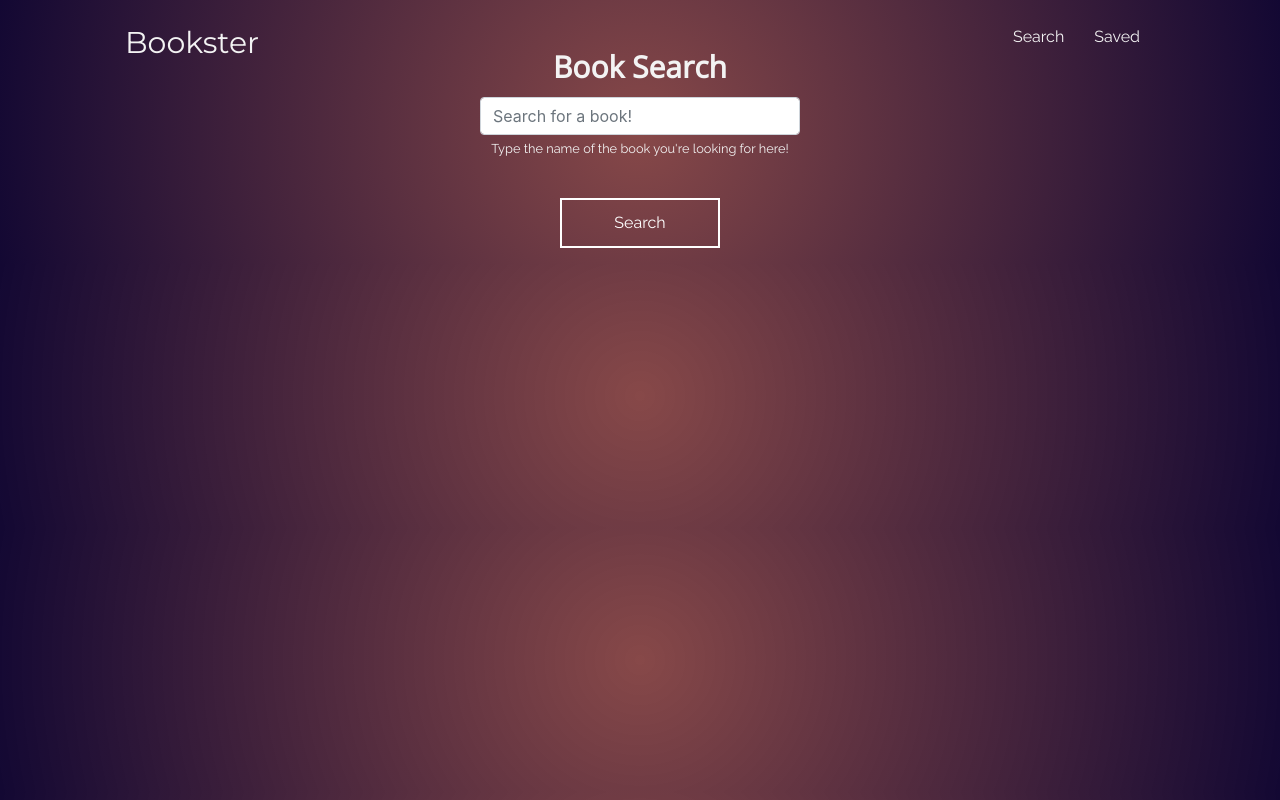
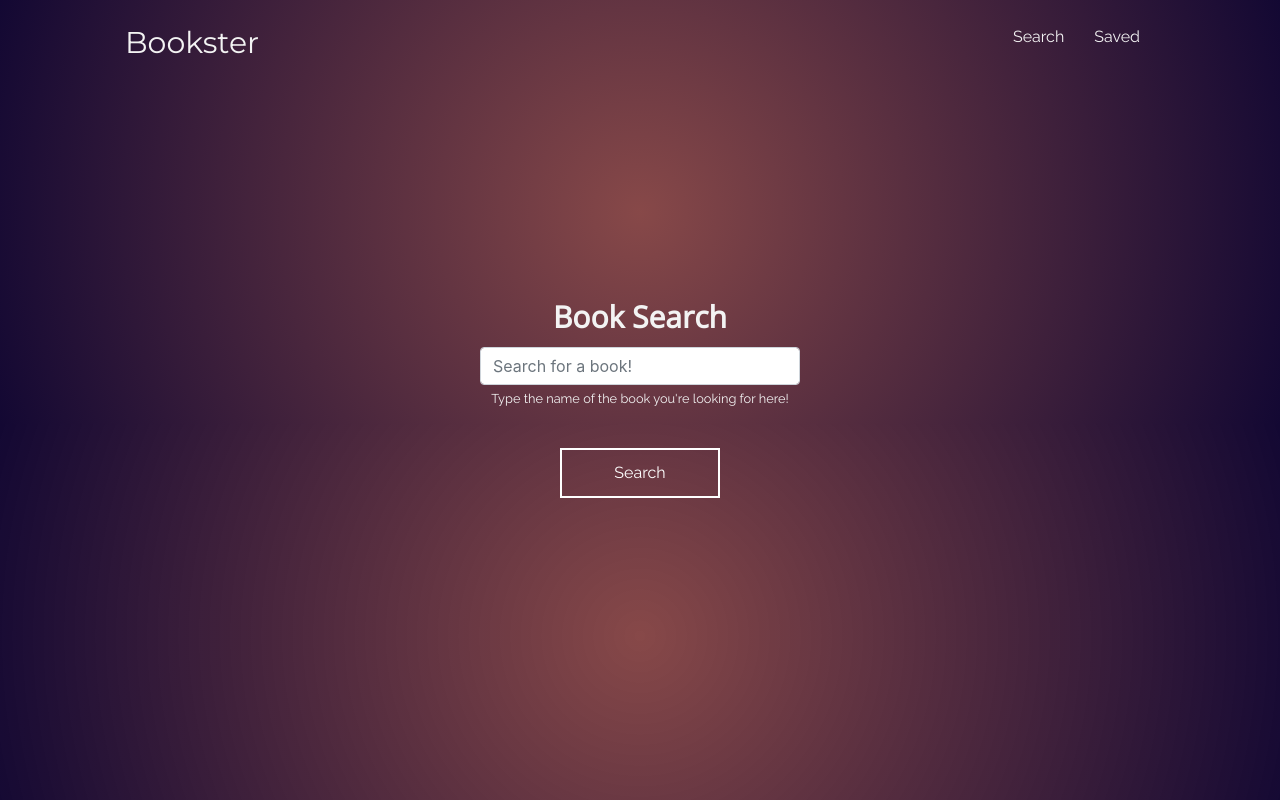
Before and after one commit to grincon0/React-Books, a React (Create React App) app in the folder client/: page /search in a window 1280 px wide. Built offline with nearby package versions, Linux system fonts and the light colour scheme.

Commit message:
add form submit transitions and fixed padding issue

```diff
--- a/client/src/App.js
+++ b/client/src/App.js
@@ -15,11 +15,11 @@ class App extends Component {
       <Router>
       <div className="App">
       <NavBar />
-      <Wrapper>
+
         <Route exact path="/" component={Landing}/>
         <Route exact path="/search" component={Search}/>
         <Route exact path="/saved" component={Saved} />
-        </Wrapper>
+
         {/* <Footer /> */}
       </div>
       </Router>
--- a/client/src/components/SearchForm/index.js
+++ b/client/src/components/SearchForm/index.js
@@ -7,7 +7,7 @@ function SearchForm(props) {
 
     return (
         <div>
-            <Flex classes={`flex-col-center form-group form-fade-in`}>
+            <Flex classes={`flex-col-center form-group form-fade-in ${props.animate ? "move-up" : "pre-move-position"}`}>
                 <label htmlFor="bookSearch">Book Search</label>
                 <input
                     name="search"
--- a/client/src/components/SearchForm/style.css
+++ b/client/src/components/SearchForm/style.css
@@ -35,3 +35,12 @@
 
     }
  }
+
+ .move-up{
+     transition: all 0.6s ease;
+     transform: translateY(10px);
+ }
+
+ .pre-move-position{
+     transform: translateY(250px);
+ }
--- a/client/src/pages/Saved.js
+++ b/client/src/pages/Saved.js
@@ -58,7 +58,7 @@ class Saved extends Component {
                 </div>
 
 
-                <Flex classes={`flex-row-items height-adjust`}>
+                <Flex classes={`flex-row-items padding-fix`}>
                     {items}
                 </Flex>
             </Flex>
--- a/client/src/pages/Search.js
+++ b/client/src/pages/Search.js
@@ -12,18 +12,48 @@ class Search extends Component {
     state = {
         search: "",
         results: [],
+        elements: [],
         saved: [],
+        animation: {
+            canFormMove: false,
+            canBooksAppear: false
+        }
 
     }
     componentDidMount() {
-        /* this.getSavedBooksFromDB().then(this.loadDefaultBooks()); */
 
-    /*     setTimeout(() => {
 
-            console.log(this.state.results);
-            console.log(this.state.saved)
-        }, 1500); */
+    }
+    componentDidUpdate = () => {
+     /*   if (this.state.animation.canFormMove && this.state.canBooksAppear === false) {
+            let newState = { ...this.state };
+            newState.animation.canBooksAppear = true;
+            this.setState(newState);
+            console.log(this.state);
+        }  */
+       /*  console.log("state updated");
+        if(this.state.animation.canFormMove){
+            this.addAnimationEndLisenter(".form-group", "transition", "first");
+        } */
 
+    }
+    addAnimationEndLisenter = (query, type, which) => {
+        let element = document.querySelector(query);
+
+        element.addEventListener(`${type}end`, () => {
+
+            let newState = { ...this.state };
+
+            switch (which) {
+                case 'first':
+                    newState.animation.canBooksAppear = true;
+                    this.setState(newState);
+                    break;
+                default:
+
+                    break;
+            }
+        });
     }
     loadDefaultBooks() {
         API.getDefaultGoogleBooks()
@@ -52,23 +82,15 @@ class Search extends Component {
         API.getGoogleSearchBooks(this.state.search)
             .then(res => {
                 this.setState({ results: res.data.items })
-            }).catch(err => console.log(err));
+            }).then(() => this.handleSearchFormMovement()).catch(err => console.log(err));
     }
     handleClickSave = (event, body) => {
-
         event.stopPropagation();
-
-
-
-
         if (!this.checkIfSaved(body.book_id)) {
-
             API.saveBook(body).then(res => {
-
                 let newState = { ...this.state };
                 newState.results = [];
                 newState.saved.push(res.data);
-
                 this.setState({ newState });
             });
         } else {
@@ -77,22 +99,26 @@ class Search extends Component {
 
         console.log(this.state.saved);
     }
+    handleSearchFormMovement = () => {
+        if (this.state.animation.canFormMove === false) {
+            this.setState({ animation: { canFormMove: true } });
+        } else {
+            return;
+        }
+
+    }
     checkIfSaved(arr) {
         for (let i = 0; i < this.state.saved.length; i++) {
-
             if (arr.id === this.state.saved[i].book_id) {
                 return true;
             }
         }
-
         return false;
-
     }
     getSavedBooksFromDB() {
         return new Promise((resolve, reject) => {
             API.getAllSavedBooks().then(
                 (res) => {
-
                     let newState = { ...this.state }
                     console.log('incoming saved data', res.data);
                     newState.saved = (res.data);
@@ -101,10 +127,10 @@ class Search extends Component {
             )
         });
     }
-    render() {
+    elementizeBooks = () => {
+
+        if(this.state.elements.length === 0){
             let books = this.state.results.map(book =>
-
-
                 (this.checkIfSaved(book)) ?
 
                     console.log("Duplicate found") :
@@ -135,24 +161,46 @@ class Search extends Component {
                             link: book.volumeInfo.previewLink,
                             saved: true
                         }))}
+                    />
+            );
+            console.log(books);
+            let newState = {...this.state};
+            newState.elements = books;
+            this.setState(newState);
+        }else{
+            console.log("returning");
+            return;
+        }
+
+    }
+    dumpBooks = () => {
+      if (this.state.animation.canFormMove) {
+        this.elementizeBooks();
+            console.log(this.state.elements);
+            let books = [...this.state.elements];
+
+            return books;
+        }else{
+            return;
+        }
+
+    }
+    render() {
+        let books = this.dumpBooks();
 
 
-                />
-
-
-        )
 
         return (
-            <section className={`no-overflow`} id="Search">
+            <section className={``} id="Search">
                 <Flex classes={`flex-col-center  ${this.state.transition ? "fade" : ""} `}>
                     <SearchForm
                         handleInputChange={this.handleInputChange}
                         handleFormSubmit={this.handleFormSubmit}
                         search={this.state.search}
+                        animate={this.state.animation.canFormMove}
                     />
-                    <Flex classes={`flex-row-items`}>
-                        {books}
-
+                    <Flex classes={`flex-row-items padding-fix`}>
+                        {books ? books : ""}
                     </Flex>
                 </Flex>
             </section>
--- a/client/src/pages/styles/Saved.css
+++ b/client/src/pages/styles/Saved.css
@@ -15,3 +15,8 @@
     flex-wrap: wrap;
     width: 80vw;
 }
+
+.padding-fix{
+    padding-top: 80px;
+    padding-bottom: 80px;
+}
```
Lines whose indentation alone changed are shown as unchanged.
